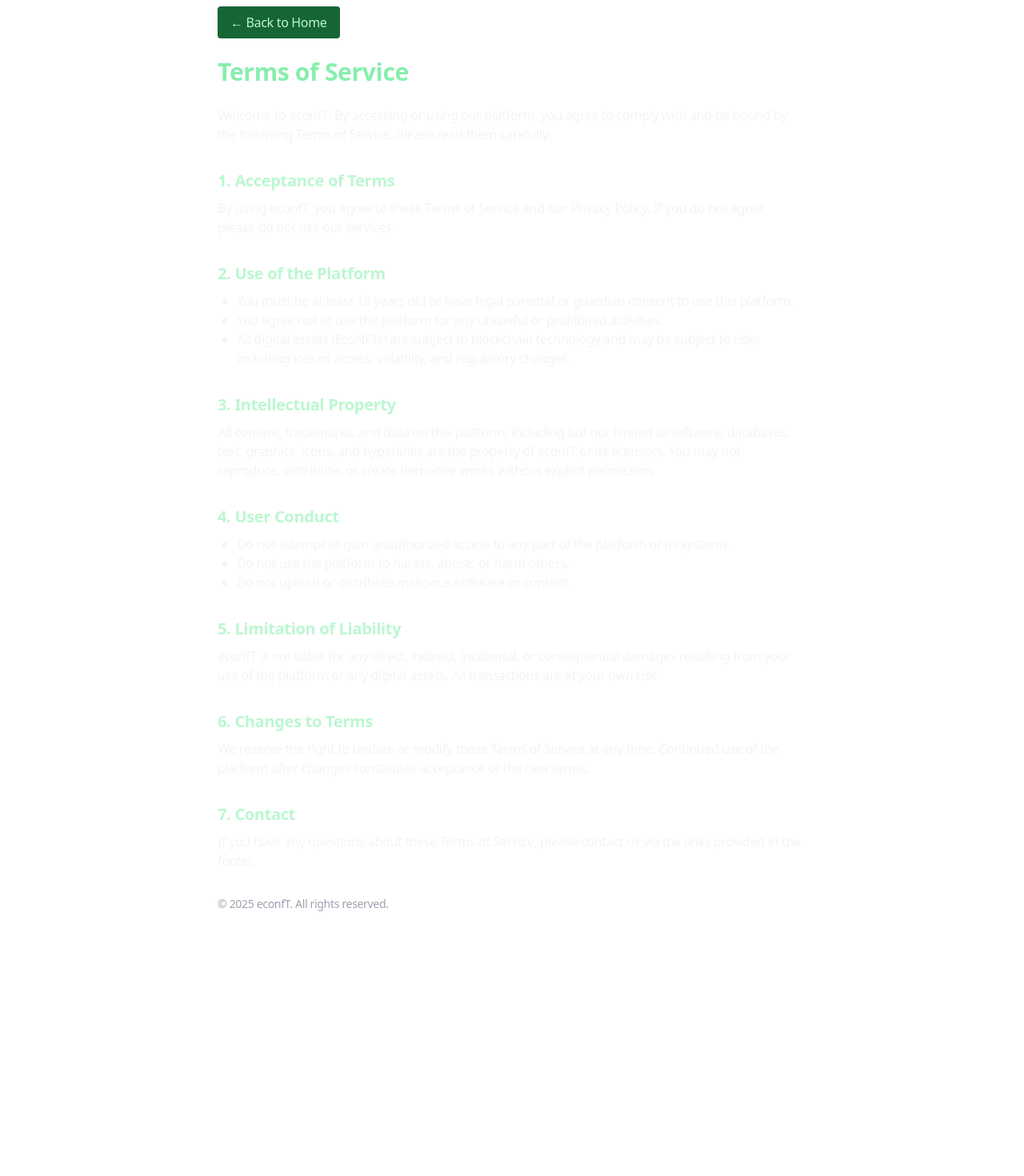
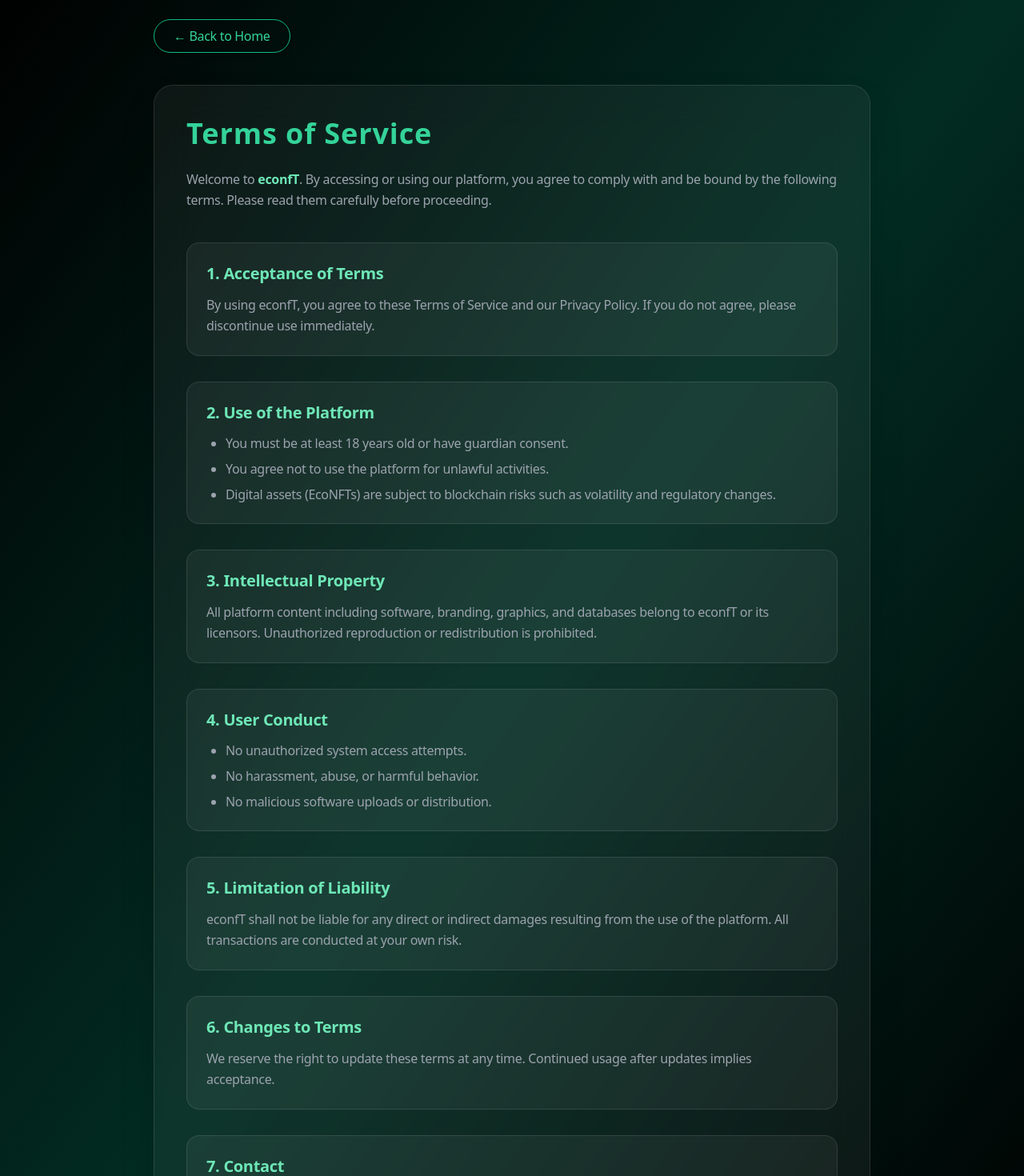
Before and after one commit to Team-ByteWise/EcoNFT, a Next.js app in the folder econft-frontend/: page /terms-of-service in a window 1280 px wide. Shown: the part 40-1510 px from the top of the page at 80% size. Before the commit the page ends 1228 px from the top, so only its background shows below. Built offline with nearby package versions, Linux system fonts and the light colour scheme; what @rainbow-me/rainbowkit, wagmi would draw is missing.

Commit message:
improved the TERMS of SERvices page

```diff
--- a/econft-frontend/src/app/terms-of-service/page.tsx
+++ b/econft-frontend/src/app/terms-of-service/page.tsx
@@ -1,46 +1,135 @@
+"use client";
 
-import React from 'react';
-import Link from 'next/link';
+import React from "react";
+import Link from "next/link";
+import { motion } from "framer-motion";
 
-const TermsOfService = () => (
-  <div className="max-w-3xl mx-auto py-12 px-4 text-gray-100">
-    <Link href="/" className="inline-block mb-6 px-4 py-2 bg-green-800 text-green-200 rounded hover:bg-green-700 transition-colors">
-      &larr; Back to Home
-    </Link>
-    <h1 className="text-3xl font-bold mb-6 text-green-300">Terms of Service</h1>
-    <p className="mb-4">Welcome to econfT! By accessing or using our platform, you agree to comply with and be bound by the following Terms of Service. Please read them carefully.</p>
+const sectionVariant = {
+  hidden: { opacity: 0, y: 30 },
+  visible: (i) => ({
+    opacity: 1,
+    y: 0,
+    transition: { delay: i * 0.1, duration: 0.6, ease: "easeOut" },
+  }),
+};
 
-    <h2 className="text-xl font-semibold mt-8 mb-2 text-green-200">1. Acceptance of Terms</h2>
-    <p className="mb-4">By using econfT, you agree to these Terms of Service and our Privacy Policy. If you do not agree, please do not use our services.</p>
+const TermsOfService = () => {
+  const sections = [
+    {
+      title: "1. Acceptance of Terms",
+      content:
+        "By using econfT, you agree to these Terms of Service and our Privacy Policy. If you do not agree, please discontinue use immediately.",
+    },
+    {
+      title: "2. Use of the Platform",
+      list: [
+        "You must be at least 18 years old or have guardian consent.",
+        "You agree not to use the platform for unlawful activities.",
+        "Digital assets (EcoNFTs) are subject to blockchain risks such as volatility and regulatory changes.",
+      ],
+    },
+    {
+      title: "3. Intellectual Property",
+      content:
+        "All platform content including software, branding, graphics, and databases belong to econfT or its licensors. Unauthorized reproduction or redistribution is prohibited.",
+    },
+    {
+      title: "4. User Conduct",
+      list: [
+        "No unauthorized system access attempts.",
+        "No harassment, abuse, or harmful behavior.",
+        "No malicious software uploads or distribution.",
+      ],
+    },
+    {
+      title: "5. Limitation of Liability",
+      content:
+        "econfT shall not be liable for any direct or indirect damages resulting from the use of the platform. All transactions are conducted at your own risk.",
+    },
+    {
+      title: "6. Changes to Terms",
+      content:
+        "We reserve the right to update these terms at any time. Continued usage after updates implies acceptance.",
+    },
+    {
+      title: "7. Contact",
+      content:
+        "For any questions regarding these Terms, please contact us through the links provided in the footer.",
+    },
+  ];
 
-    <h2 className="text-xl font-semibold mt-8 mb-2 text-green-200">2. Use of the Platform</h2>
-    <ul className="list-disc ml-6 mb-4">
-      <li>You must be at least 18 years old or have legal parental or guardian consent to use this platform.</li>
-      <li>You agree not to use the platform for any unlawful or prohibited activities.</li>
-      <li>All digital assets (EcoNFTs) are subject to blockchain technology and may be subject to risks including loss of access, volatility, and regulatory changes.</li>
-    </ul>
+  return (
+    <div className="min-h-screen bg-gradient-to-br from-black via-emerald-950 to-black text-gray-200 px-6 py-16">
+      <div className="max-w-4xl mx-auto">
 
-    <h2 className="text-xl font-semibold mt-8 mb-2 text-green-200">3. Intellectual Property</h2>
-    <p className="mb-4">All content, trademarks, and data on this platform, including but not limited to software, databases, text, graphics, icons, and hyperlinks are the property of econfT or its licensors. You may not reproduce, distribute, or create derivative works without explicit permission.</p>
+        {/* Back Button */}
+        <Link
+          href="/"
+          className="inline-block mb-10 px-6 py-2 rounded-full border border-emerald-500 text-emerald-400 hover:bg-emerald-500 hover:text-black transition-all duration-300 shadow-md hover:shadow-emerald-500/40"
+        >
+          ← Back to Home
+        </Link>
 
-    <h2 className="text-xl font-semibold mt-8 mb-2 text-green-200">4. User Conduct</h2>
-    <ul className="list-disc ml-6 mb-4">
-      <li>Do not attempt to gain unauthorized access to any part of the platform or its systems.</li>
-      <li>Do not use the platform to harass, abuse, or harm others.</li>
-      <li>Do not upload or distribute malicious software or content.</li>
-    </ul>
+        {/* Main Card */}
+        <div className="backdrop-blur-xl bg-white/5 border border-white/10 rounded-3xl p-10 shadow-2xl">
 
-    <h2 className="text-xl font-semibold mt-8 mb-2 text-green-200">5. Limitation of Liability</h2>
-    <p className="mb-4">econfT is not liable for any direct, indirect, incidental, or consequential damages resulting from your use of the platform or any digital assets. All transactions are at your own risk.</p>
+          {/* Title */}
+          <h1 className="text-4xl font-bold text-emerald-400 mb-6 tracking-wide">
+            Terms of Service
+          </h1>
 
-    <h2 className="text-xl font-semibold mt-8 mb-2 text-green-200">6. Changes to Terms</h2>
-    <p className="mb-4">We reserve the right to update or modify these Terms of Service at any time. Continued use of the platform after changes constitutes acceptance of the new terms.</p>
+          <p className="text-gray-400 mb-10 leading-relaxed">
+            Welcome to <span className="text-emerald-300 font-semibold">econfT</span>.
+            By accessing or using our platform, you agree to comply with and be
+            bound by the following terms. Please read them carefully before
+            proceeding.
+          </p>
 
-    <h2 className="text-xl font-semibold mt-8 mb-2 text-green-200">7. Contact</h2>
-    <p className="mb-4">If you have any questions about these Terms of Service, please contact us via the links provided in the footer.</p>
+          {/* Sections */}
+          <div className="space-y-8">
+            {sections.map((section, index) => (
+              <motion.div
+                key={index}
+                custom={index}
+                initial="hidden"
+                animate="visible"
+                variants={sectionVariant}
+                className="group p-6 rounded-2xl border border-white/10 hover:border-emerald-500 transition-all duration-300 bg-white/5 hover:bg-emerald-500/5"
+              >
+                <h2 className="text-xl font-semibold text-emerald-300 group-hover:text-emerald-400 transition-colors duration-300">
+                  {section.title}
+                </h2>
 
-    <p className="mt-8 text-sm text-gray-400">&copy; 2025 econfT. All rights reserved.</p>
-  </div>
-);
+                {section.content && (
+                  <p className="mt-3 text-gray-400 leading-relaxed">
+                    {section.content}
+                  </p>
+                )}
+
+                {section.list && (
+                  <ul className="mt-3 list-disc ml-6 space-y-2 text-gray-400">
+                    {section.list.map((item, i) => (
+                      <li
+                        key={i}
+                        className="hover:text-emerald-300 transition-colors duration-200"
+                      >
+                        {item}
+                      </li>
+                    ))}
+                  </ul>
+                )}
+              </motion.div>
+            ))}
+          </div>
+
+          {/* Footer */}
+          <div className="mt-12 pt-6 border-t border-white/10 text-sm text-gray-500 text-center">
+            © 2025 <span className="text-emerald-400">econfT</span>. All rights reserved.
+          </div>
+        </div>
+      </div>
+    </div>
+  );
+};
 
 export default TermsOfService;
```
